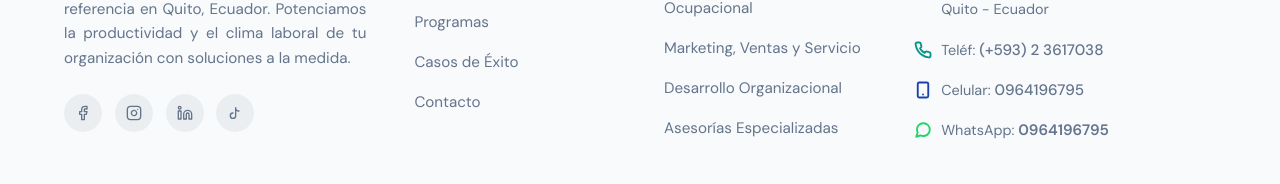
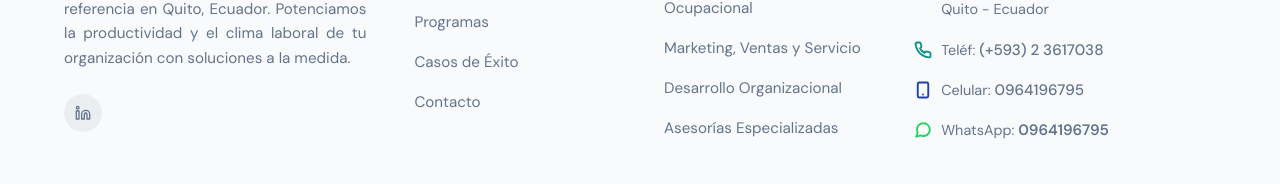
Before and after one commit to Ericks1n/Vtalent, a React (Vite) app: page / in a window 1280 px wide. Shown: the part 5156-5340 px from the top of the page. Built offline with nearby package versions, Linux system fonts and the light colour scheme.

Commit message:
fix: actualizar enlace de LinkedIn y remover redes sociales secundarias en Footer

```diff
--- a/src/components/Footer.jsx
+++ b/src/components/Footer.jsx
@@ -26,21 +26,9 @@ export default function Footer() {
               BALUARTALENT & Co. Consultoría Integral es la consultora de Recursos Humanos de referencia en Quito, Ecuador. Potenciamos la productividad y el clima laboral de tu organización con soluciones a la medida.
             </p>
             <div className="social-links">
-              {/* Facebook */}
-              <a href="https://facebook.com/Baluartalent" className="social-icon" target="_blank" rel="noopener noreferrer" aria-label="Facebook">
-                <svg width="16" height="16" viewBox="0 0 24 24" fill="none" stroke="currentColor" strokeWidth="2" strokeLinecap="round" strokeLinejoin="round"><path d="M18 2h-3a5 5 0 0 0-5 5v3H7v4h3v8h4v-8h3l1-4h-4V7a1 1 0 0 1 1-1h3z"></path></svg>
-              </a>
-              {/* Instagram */}
-              <a href="https://instagram.com/Baluartalent" className="social-icon" target="_blank" rel="noopener noreferrer" aria-label="Instagram">
-                <svg width="16" height="16" viewBox="0 0 24 24" fill="none" stroke="currentColor" strokeWidth="2" strokeLinecap="round" strokeLinejoin="round"><rect x="2" y="2" width="20" height="20" rx="5" ry="5"></rect><path d="M16 11.37A4 4 0 1 1 12.63 8 4 4 0 0 1 16 11.37z"></path><line x1="17.5" y1="6.5" x2="17.51" y2="6.5"></line></svg>
-              </a>
               {/* LinkedIn */}
-              <a href="https://linkedin.com/company/baluartalent" className="social-icon" target="_blank" rel="noopener noreferrer" aria-label="LinkedIn">
+              <a href="https://www.linkedin.com/company/baluartalent-co" className="social-icon" target="_blank" rel="noopener noreferrer" aria-label="LinkedIn">
                 <svg width="16" height="16" viewBox="0 0 24 24" fill="none" stroke="currentColor" strokeWidth="2" strokeLinecap="round" strokeLinejoin="round"><path d="M16 8a6 6 0 0 1 6 6v7h-4v-7a2 2 0 0 0-2-2 2 2 0 0 0-2 2v7h-4v-7a6 6 0 0 1 6-6z"></path><rect x="2" y="9" width="4" height="12"></rect><circle cx="4" cy="4" r="2"></circle></svg>
-              </a>
-              {/* TikTok */}
-              <a href="https://tiktok.com/@baluartalent" className="social-icon" target="_blank" rel="noopener noreferrer" aria-label="TikTok">
-                <svg width="16" height="16" viewBox="0 0 24 24" fill="none" stroke="currentColor" strokeWidth="2" strokeLinecap="round" strokeLinejoin="round"><path d="M9 12a4 4 0 1 0 4 4V4a5 5 0 0 0 5 5"></path></svg>
               </a>
             </div>
           </div>
```
